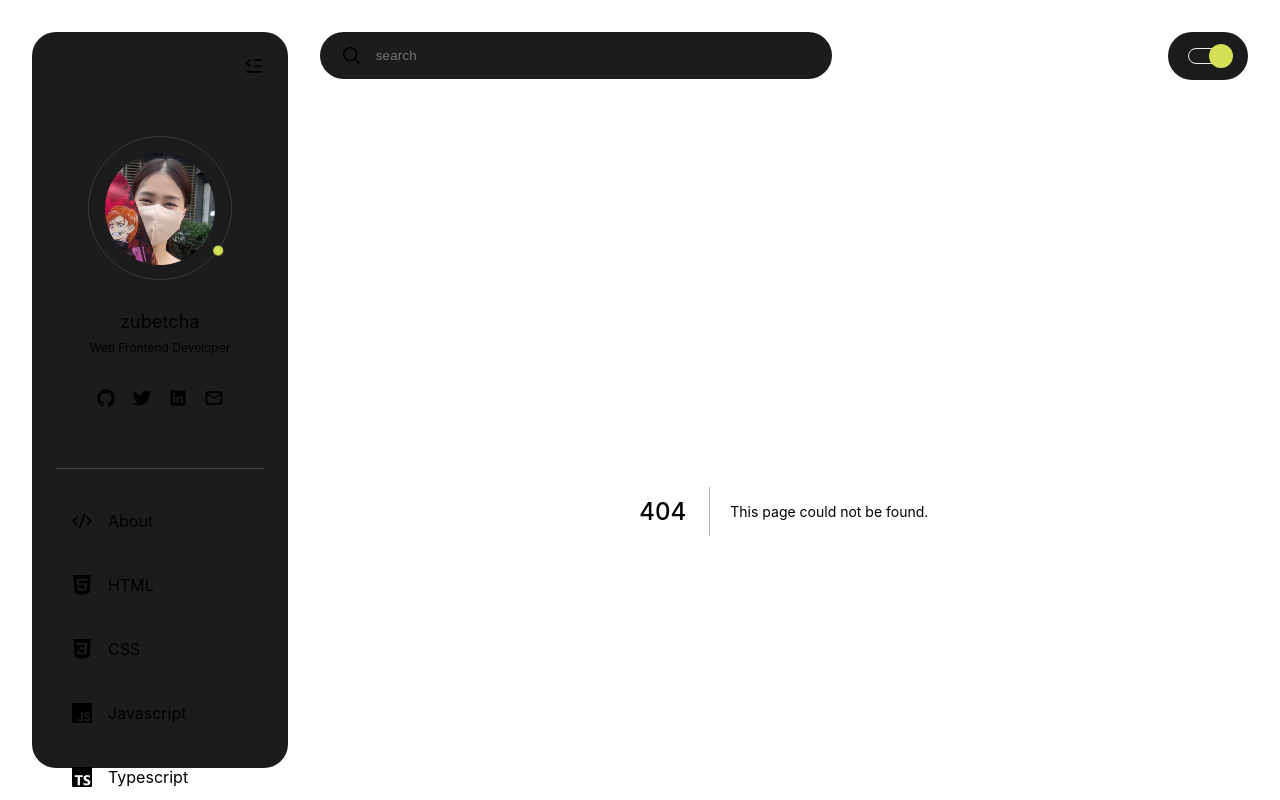
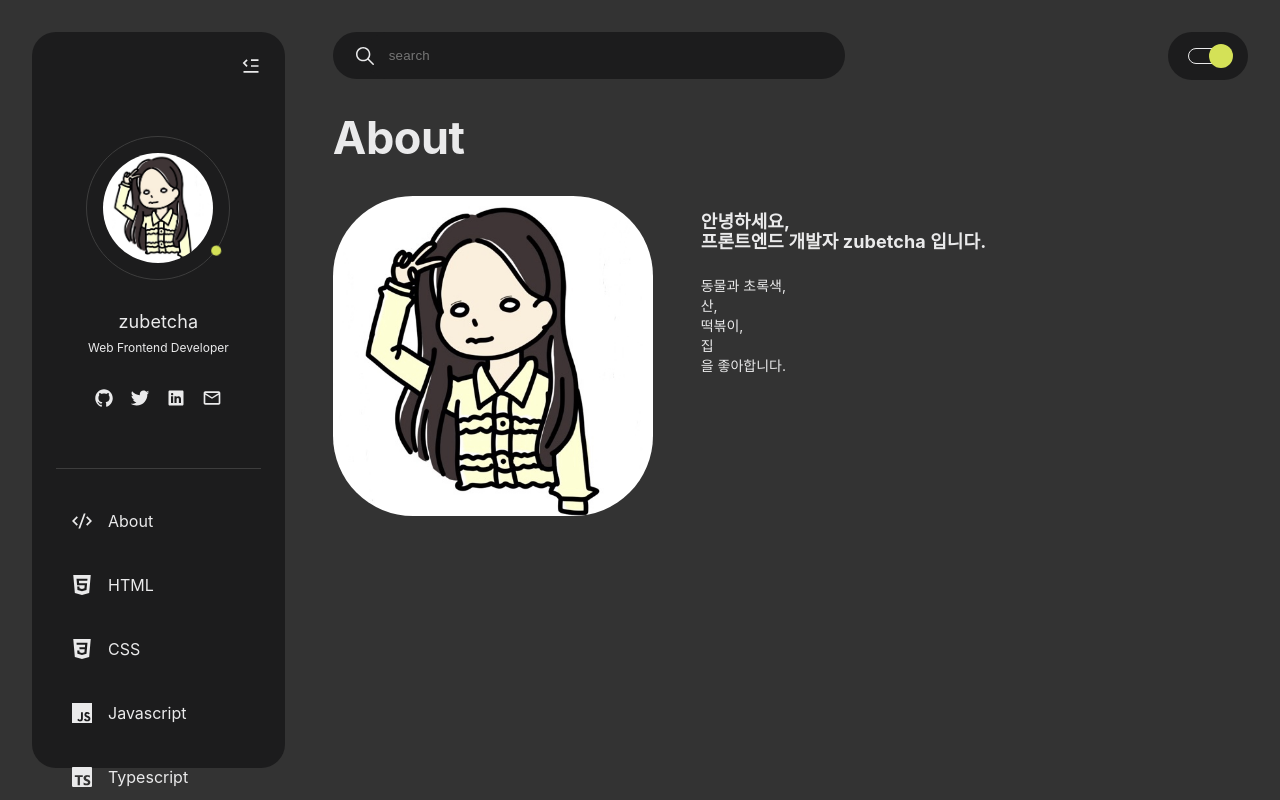
Before and after one commit to zubetcha/zubetcha-blog, a Next.js app: page /about in a window 1280 px wide. Before the commit this address had no page. Shown: the top 800 px of the page. Built offline with nearby package versions, Linux system fonts and the light colour scheme.

Commit message:
:lipstick: about page done.....?

```diff
--- a/src/components/Layout/Layout.module.scss
+++ b/src/components/Layout/Layout.module.scss
@@ -3,11 +3,11 @@
 @import '../../styles/sizes';
 
 .container {
-  @include flex-direction(row, 32);
-  padding: toRem(32);
+	@include flex-direction(row, 48);
+	padding: toRem(32);
 
-  .body {
-    width: 100%;
-    @include flex-direction(column, 32);
-  }
+	.body {
+		width: 100%;
+		@include flex-direction(column, 32);
+	}
 }
--- a/src/components/NavBar/index.tsx
+++ b/src/components/NavBar/index.tsx
@@ -5,6 +5,7 @@ import classNames from 'classnames';
 import classes from './NavBar.module.scss';
 
 import Profile from '../../assets/images/profile.jpeg';
+import Zubetcha from '../../assets/images/zubetcha.jpeg';
 import { IconRoleUnionType } from '../Elements/Icon/Icon.types';
 
 import Image from 'next/image';
@@ -77,7 +78,7 @@ export const NavBar = () => {
 					className={classes.profile_image_wrapper}
 					onClick={() => router.replace('/')}
 				>
-                    <Image src={Profile} className={classes.profile_image} />
+					<Image src={Zubetcha} className={classes.profile_image} />
 					<div className={classes.highlight_wrapper}>
 						<span className={classes.highlight}></span>
 					</div>
--- /dev/null
+++ b/src/pages/about/about.module.scss
@@ -0,0 +1,27 @@
+@import '../../styles/colors';
+@import '../../styles/mixins';
+@import '../../styles/sizes';
+
+.container {
+	width: 100%;
+	height: 100%;
+	border-radius: $border-radius;
+	@include flex-direction(column, 32);
+
+	.contents_wrapper {
+		@include flex-direction(row, 48);
+		.profile_image_wrapper {
+			width: toRem(320);
+			height: toRem(320);
+
+			.profile_image {
+				border-radius: 80px;
+			}
+		}
+
+		.intro_wrapper {
+			@include flex-direction(column, 24);
+			padding: toRem(16) 0 0;
+		}
+	}
+}
--- /dev/null
+++ b/src/pages/about/index.tsx
@@ -0,0 +1,45 @@
+import classes from './about.module.scss';
+
+import Head from 'next/head';
+import Image from 'next/image';
+import { Typo } from '../../components/Elements/Typo';
+
+import Zubetcha from '../../assets/images/zubetcha.jpeg';
+
+const AboutPage = () => {
+	return (
+		<>
+			<Head>
+				<title>about</title>
+				<meta name='description' content='about zubetcha' />
+				<link rel='icon' href='/favicon.ico' />
+			</Head>
+
+			<div className={classes.container}>
+				<Typo role='display-medium' style={{ fontWeight: '700' }}>
+					About
+				</Typo>
+				<div className={classes.contents_wrapper}>
+					<div className={classes.profile_image_wrapper}>
+						<Image src={Zubetcha} className={classes.profile_image} />
+					</div>
+					<div className={classes.intro_wrapper}>
+						<Typo role='title-small' style={{ fontWeight: '700' }}>
+							안녕하세요, <br />
+							프론트엔드 개발자 zubetcha 입니다.
+						</Typo>
+						<Typo>
+							동물과 초록색,
+							<br /> 산,
+							<br /> 떡볶이,
+							<br />집
+							<br />을 좋아합니다.
+						</Typo>
+					</div>
+				</div>
+			</div>
+		</>
+	);
+};
+
+export default AboutPage;
--- a/src/pages/index.tsx
+++ b/src/pages/index.tsx
@@ -7,14 +7,14 @@ const Home: NextPage = () => {
 	return (
 		<>
 			<Head>
-        <title>Create Next App</title>
-        <meta name='description' content='Generated by create next app' />
+				<title>zubetcha</title>
+				<meta name='description' content='zubetcha blog' />
 				<link rel='icon' href='/favicon.ico' />
 			</Head>
-      <div>
 			<Typo role='display-medium' style={{ fontWeight: '700' }}>
 				All Posts
 			</Typo>
+			<div>
 				<div>divider</div>
 				<div>드롭다운: 태그, 최신순</div>
 				<PostCard />
```
Also changed, not shown: .prettierrc.json, src/assets/images/zubetcha.jpeg (added). Lines whose indentation alone changed are shown as unchanged.
